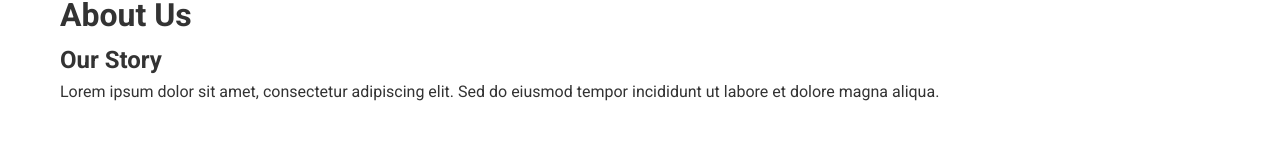
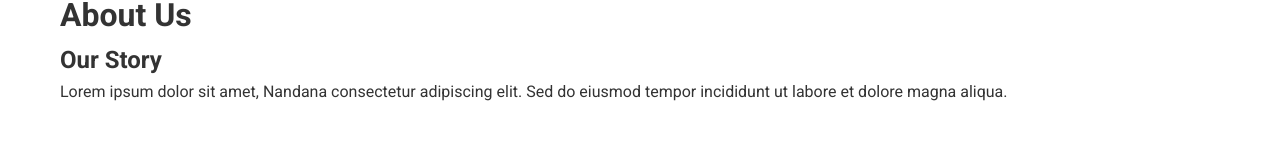
Before and after one commit to hj-create/Navigate, a plain HTML site: page src/view/pages/about.html in a window 1280 px wide. Shown: the part 180-340 px from the top of the page. Drawn offline with Linux system fonts and the light colour scheme.

Commit message:
put name

```diff
--- a/src/view/pages/about.html
+++ b/src/view/pages/about.html
@@ -81,7 +81,7 @@
         <div class="about-content">
             <section class="about-section">
                 <h2>Our Story</h2>
-                <p>Lorem ipsum dolor sit amet, consectetur adipiscing elit. Sed do eiusmod tempor incididunt ut labore et dolore magna aliqua.</p>
+                <p>Lorem ipsum dolor sit amet, Nandana consectetur adipiscing elit. Sed do eiusmod tempor incididunt ut labore et dolore magna aliqua.</p>
             </section>
             <section class="about-section">
                 <h2>Our Mission</h2>
```
